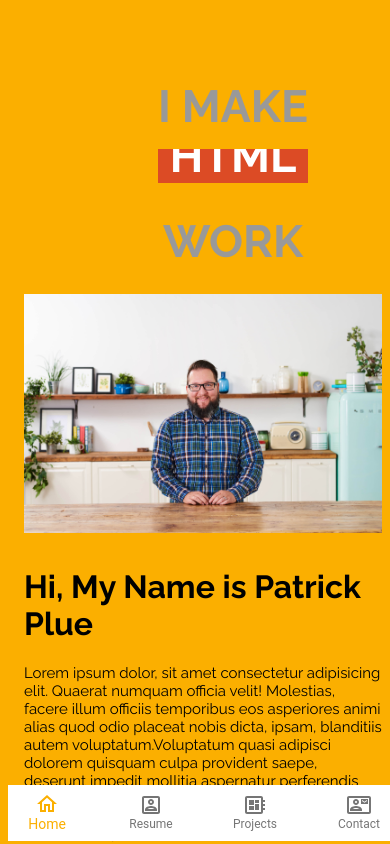
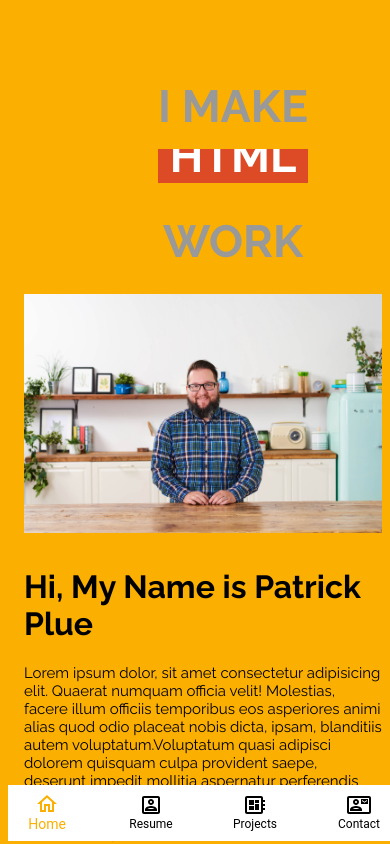
Before and after one commit to patplue/portfolio, a React (Create React App) app: page / in a window 390 px wide. Shown: the top 844 px of the page. Built offline with nearby package versions, Linux system fonts and the light colour scheme.

Commit message:
changed to color of the nav items

```diff
--- a/src/Components/Navigation/Navigation.css
+++ b/src/Components/Navigation/Navigation.css
@@ -1,5 +1,3 @@
-
-
 .animate {
   animation-duration: 3s;
   animation-name: blend-in;
@@ -14,7 +12,9 @@
     opacity: 100%;
   }
 }
-
+.MuiBottomNavigationAction-root {
+  color: black !important;
+}
 .MuiBottomNavigationAction-root.Mui-selected {
   color: #fbaf00 !important;
 }
--- a/src/Components/WelcomeCard/WelcomeCard.css
+++ b/src/Components/WelcomeCard/WelcomeCard.css
@@ -93,13 +93,7 @@ p {
   margin: 20px 0px;
 }
 .aboutmepicture {
-  background: rgb(251, 175, 0);
-  background: linear-gradient(
-    -90deg,
-    rgba(251, 175, 0, 1) 0%,
-    rgba(251, 175, 0, 1) 25%,
-    rgba(251, 175, 0, 0) 85%
-  );
+
 }
 
 .welcomecardtop {
@@ -155,13 +149,5 @@ p {
       margin-top: 40px;
     }
   }
-  .aboutmepicture {
-    background: rgb(251, 175, 0);
-    background: linear-gradient(
-      0deg,
-      rgba(251, 175, 0, 1) 0%,
-      rgba(251, 175, 0, 1) 25%,
-      rgba(251, 175, 0, 0) 85%
-    );
-  }
+
 }
```
